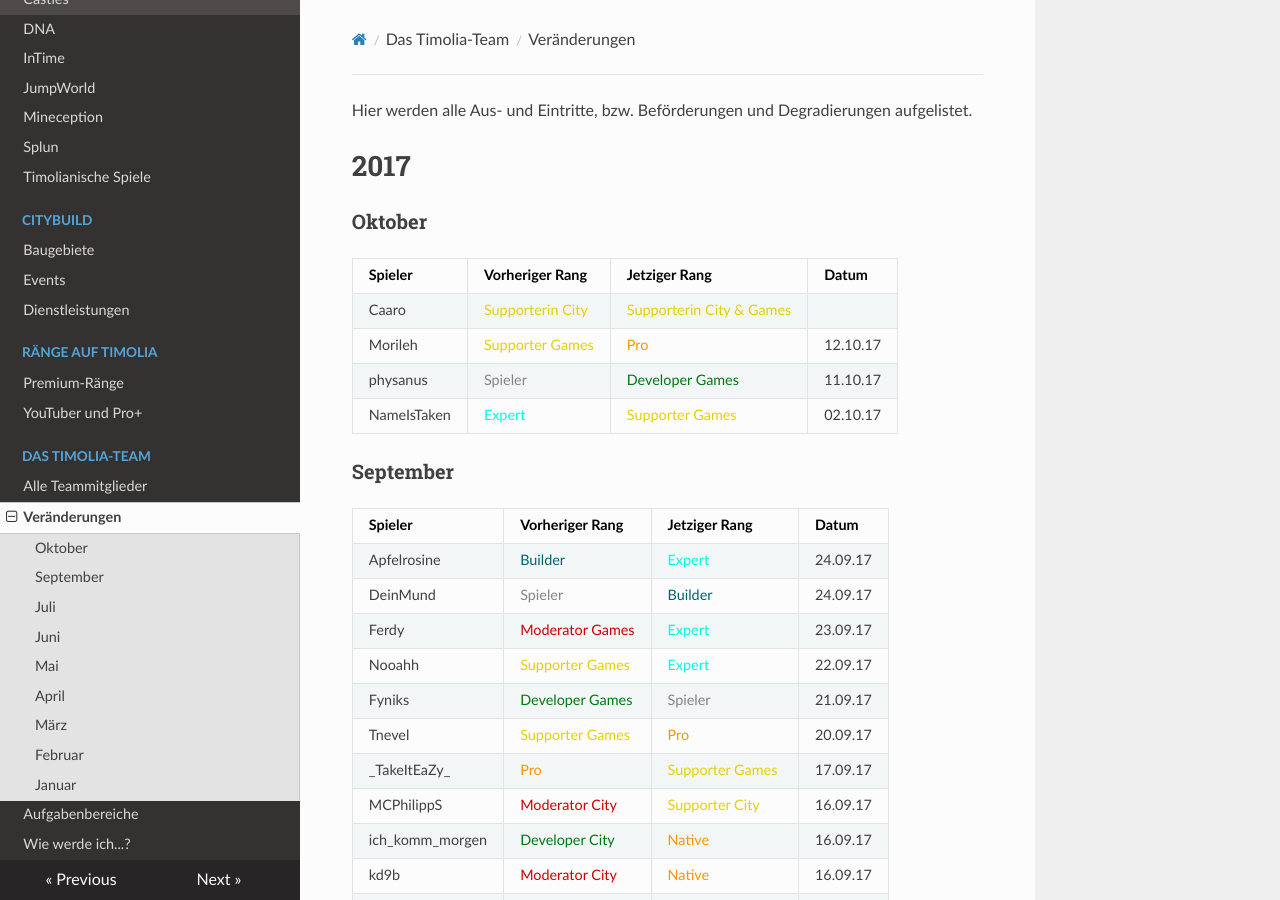
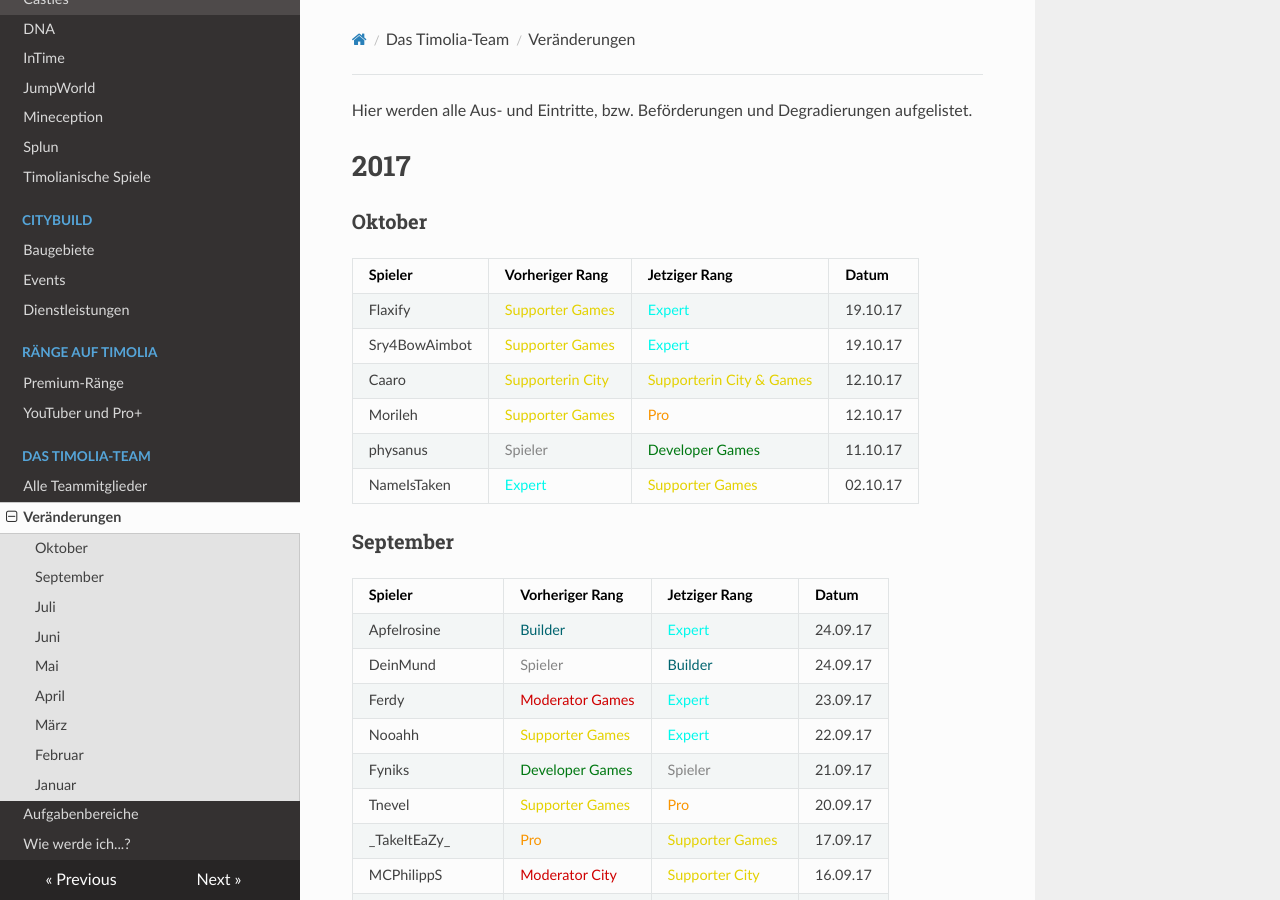
Before and after one commit to TimoliaDE/HowTo, an MkDocs documentation site: the page built from docs/team/changes.md, in a window 1280 px wide and 900 px high. Built offline with MkDocs 1.6.1, drawn with Linux system fonts in a browser that asks for light colours; nearby versions of some CDN libraries; old or Windows-style settings are respelled for this version of MkDocs.

Commit message:
Update changes.md

```diff
--- a/docs/team/changes.md
+++ b/docs/team/changes.md
@@ -5,7 +5,9 @@ Hier werden alle Aus- und Eintritte, bzw. Beförderungen und Degradierungen aufg
 ###<strong>Oktober</strong>
 | Spieler | Vorheriger Rang | Jetziger Rang | Datum |
 | ------ | ------ | ------ | ------ |
-|Caaro | <span style="color:#E4D100">Supporterin City</span> | <span style="color:#E4D100">Supporterin City & Games</span>
+|Flaxify | <span style="color:#E4D100">Supporter Games</span> | <span style="color:#00F9EC">Expert</span> | 19.10.17 |
+|Sry4BowAimbot | <span style="color:#E4D100">Supporter Games</span> | <span style="color:#00F9EC">Expert</span> | 19.10.17 |
+|Caaro | <span style="color:#E4D100">Supporterin City</span> | <span style="color:#E4D100">Supporterin City & Games</span> | 12.10.17 |
 |Morileh | <span style="color:#E4D100">Supporter Games</span> | <span style="color:#F99500">Pro</span> | 12.10.17 |
 |physanus | <span style="color:#848484">Spieler</span> | <span style="color:#007812">Developer Games</span> | 11.10.17 |
 |NameIsTaken | <span style="color:#00F9EC">Expert</span> | <span style="color:#E4D100">Supporter Games</span> | 02.10.17 |
```
